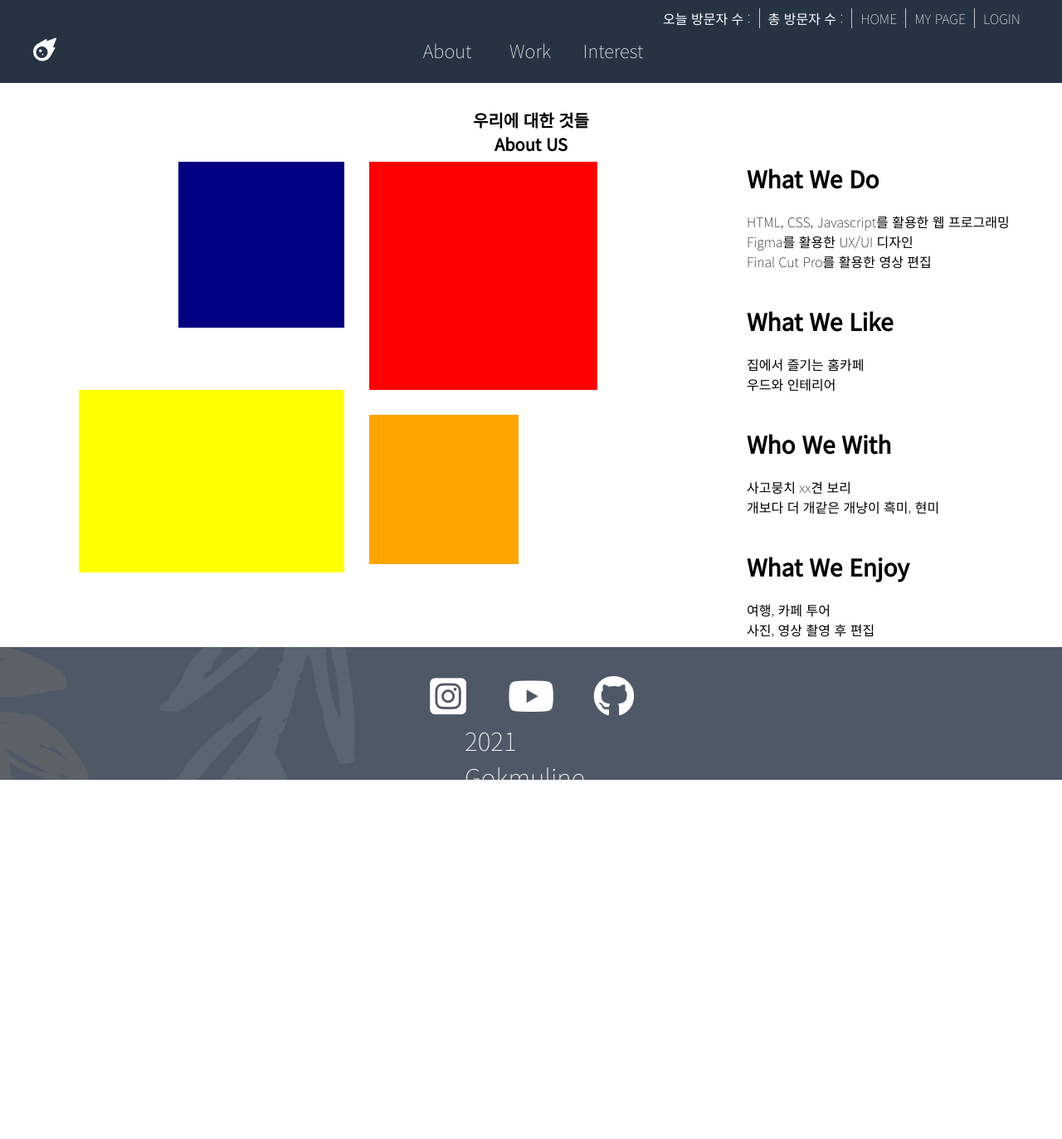
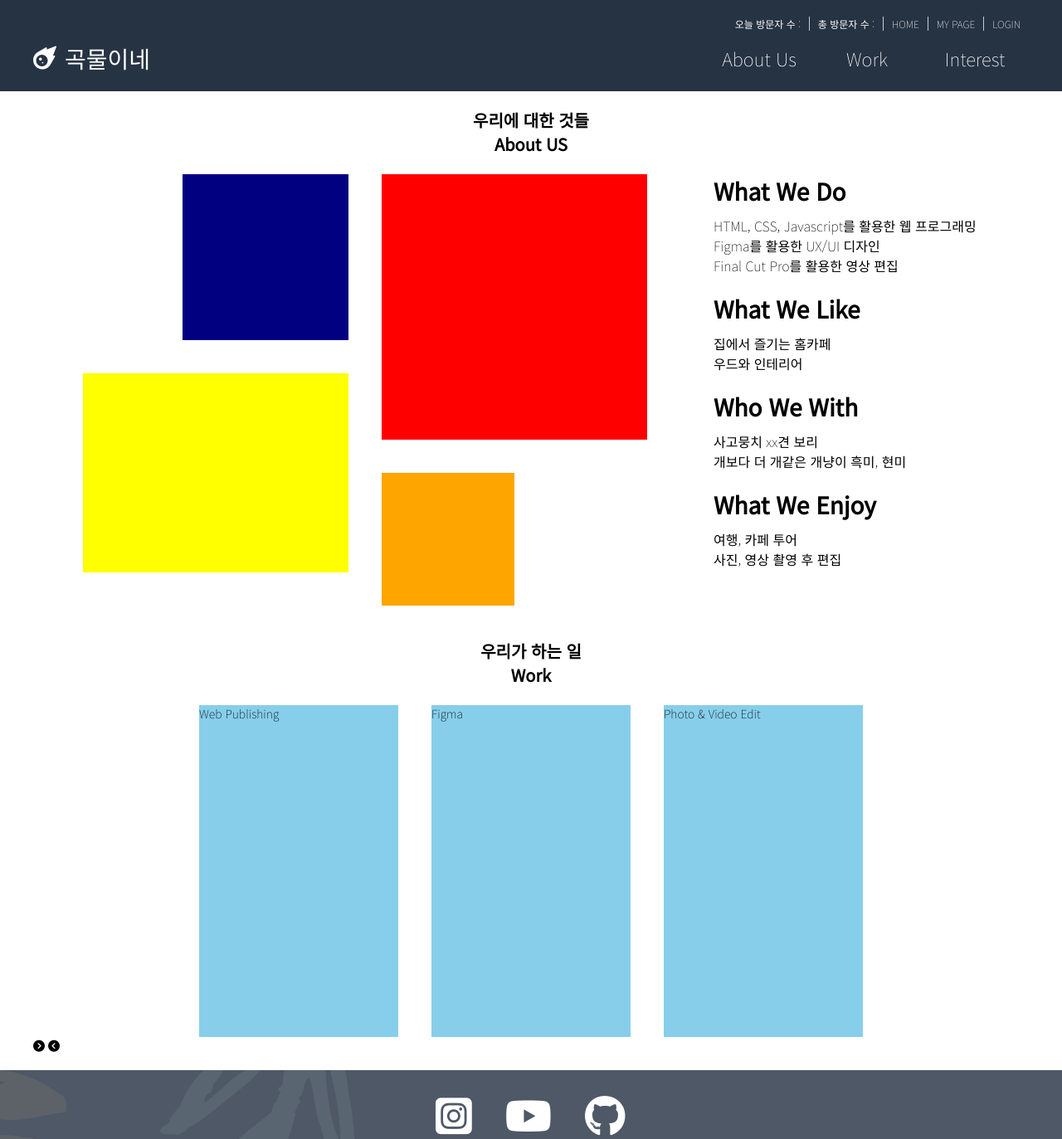
Before and after one commit to gokmuli/gokmuli, a plain HTML site: page index.html in a window 1280 px wide. Shown: the top 1373 px of the page at 83% size. Before the commit the page ends 958 px from the top, so only its background shows below. Drawn offline with Linux system fonts and the light colour scheme; a script that the page names is missing.

Commit message:
scetion_two / header, footer edit

```diff
--- a/css/footer.css
+++ b/css/footer.css
@@ -1,6 +1,6 @@
 footer {
   width: 100%;
-  height: 160px;
+  height: 150px;
   background: url(../image/backbg.png);
 }
 
@@ -12,20 +12,29 @@ footer {
 }
 
 .contact_links {
-  width: 300px;
-  height: 60px;
+  width: 1200px;
+  height: 50px;
+  padding: 10px 0;
+}
+
+.contact_links ul {
+  width: 270px;
+  height: 50px;
   margin: 0 auto;
 }
 
-.contact_links a {
-  width: 100px;
-  height: 60px;
+.contact_links li {
+  margin: 0 20px;
   float: left;
-  font-size: 50px;
   text-align: center;
 }
 
+.contact_links a {
+  /* font-size: 40px; */
+}
+
 .contact_links i {
+  font-size: 50px;
   color: var(--color-white);
   transition: all var(--animation-duration) ease;
 }
@@ -38,16 +47,14 @@ footer {
 .contact_description {
   width: 1200px;
   height: 30px;
-  margin-top: 10px;
+  margin: 20px auto 10px;
 }
 
 .contact_description .text {
-  width: 160px;
-  height: 30px;
-  margin: 0 auto;
+  text-align: center;
 }
 
 .contact_description p {
   color: var(--color-white);
-  font-size: 30px;
+  font-size: 20px;
 }
--- a/css/header.css
+++ b/css/header.css
@@ -1,20 +1,21 @@
 header {
   width: 100%;
-  height: 100px;
+  height: 110px;
   background: var(--color-navy);
 }
 
 /* 유틸 */
 .util_menu {
   width: 1200px;
-  height: 30px;
+  height: 40px;
   margin: 0 auto;
 }
 
 .util {
   width: 1200px;
   height: 20px;
-  padding-top: 10px;
+  padding-top: 20px;
+  margin-bottom: 10px;
 }
 
 .utilMenu {
@@ -26,7 +27,7 @@ header {
   border-right: 1px solid #ccc;
   padding: 0 10px;
   color: var(--color-white);
-  font-size: var(--font-small);
+  font-size: 12px;
 }
 
 .utilMenu li:last-child {
@@ -52,7 +53,7 @@ header {
 .header_in .logo {
   float: left;
   font-size: var(--font-medium);
-  width: 100px;
+  width: 150px;
   height: 60px;
 }
 
@@ -73,12 +74,12 @@ header {
 
 .header_in .menu li {
   float: left;
-  width: 100px;
+  width: 130px;
 }
 
 .header_in .menu li a {
   display: block;
-  width: 80px;
+  width: 130px;
   height: 60px;
   line-height: 60px;
   margin: 0 auto;
--- a/css/index.css
+++ b/css/index.css
@@ -48,7 +48,6 @@ body {
 
 a {
   text-decoration: none;
-  color: var(--color-white);
 }
 
 /* 메인 페이지 < section */
@@ -60,15 +59,13 @@ section {
 .section_one {
   width: 1200px;
   height: 620px;
-  margin: 10px auto;
-  padding: 20px;
-  /* background: pink; */
+  margin: 20px auto;
 }
 
 .section_one_title {
   width: 1200px;
-  height: 50px;
-  margin-bottom: 15px;
+  height: 60px;
+  margin-bottom: 20px;
 }
 
 .section_one_title h3 {
@@ -77,58 +74,101 @@ section {
 }
 
 .section_one_left {
-  width: 750px;
-  height: 540px;
+  width: 800px;
+  height: 520px;
   float: left;
-  /* background: white; */
 }
 
-.section_one_left li {
+.left_box {
   float: left;
+  width: 380px;
+  height: 520px;
 }
 
 .s_o_l_box1 {
   width: 200px;
   height: 200px;
   background: navy;
-  margin-left: 175px;
+  margin-left: 180px;
 }
 
 .s_o_l_box2 {
-  width: 275px;
-  height: 275px;
-  background: red;
-  margin-left: 30px;
+  width: 320px;
+  height: 240px;
+  background: yellow;
+  margin: 40px 0 0 60px;
+}
+
+.right_box {
+  float: right;
+  width: 380px;
+  height: 520px;
+  margin-left: 40px;
 }
 
 .s_o_l_box3 {
   width: 320px;
-  height: 220px;
-  background: yellow;
-  margin-left: 55px;
-  margin-bottom: 50px;
+  height: 320px;
+  background: red;
 }
 
 .s_o_l_box4 {
-  width: 180px;
-  height: 180px;
+  width: 160px;
+  height: 160px;
   background: orange;
-  margin-top: 30px;
-  margin-left: 30px;
+  margin-top: 40px;
 }
 
 .section_one_right {
   float: right;
-  width: 340px;
+  width: 380px;
+  height: 520px;
+  margin-left: 20px;
 }
 
 .section_one_right h4 {
   font-weight: bold;
   font-size: var(--font-medium);
-  margin-bottom: 20px;
+  margin-bottom: 10px;
 }
 
 .section_one_right p {
   font-size: var(--font-small);
-  margin-bottom: 40px;
+  margin-bottom: 20px;
 }
+
+/* 메인 페이지 < section_two */
+.section_two {
+  width: 1200px;
+  height: 500px;
+  margin: 20px auto;
+}
+
+.section_two_title {
+  width: 1200px;
+  height: 60px;
+  margin-bottom: 20px;
+}
+
+.section_two_title h3 {
+  font-size: var(--font-regular);
+  text-align: center;
+}
+
+.section_two_workitem {
+  width: 1200px;
+  height: 420px;
+}
+
+.section_two_workitem ul {
+  width: 840px;
+  margin: 0 auto;
+}
+
+.section_two_workitem li {
+  width: 240px;
+  height: 400px;
+  float: left;
+  margin: 0 20px;
+  background: skyblue;
+}
--- a/index.html
+++ b/index.html
@@ -48,20 +48,23 @@
 
 <!-- section -->
         <section id="section">
+<!-- section_one -->
             <div class="section_one">
                 <div class="section_one_title">
                     <h3>우리에 대한 것들</h3>
                     <h3>About US</h3>
                 </div>
-                <div class="section_one_left">
-                    <ul class="clear">
+                <div class="section_one_left clear">
+                    <ul class="left_box clear">
                         <li class="s_o_l_box1"></li>
                         <li class="s_o_l_box2"></li>
+                    </ul>
+                    <ul class="right_box clear">
                         <li class="s_o_l_box3"></li>
                         <li class="s_o_l_box4"></li>
                     </ul>
                 </div>
-                <div class="section_one_right">
+                <div class="section_one_right clear">
                     <h4>What We Do</h4>
                     <p>HTML, CSS, Javascript를 활용한 웹 프로그래밍<br>
                         Figma를 활용한 UX/UI 디자인<br>
@@ -81,21 +84,74 @@
                     </p>
                 </div>
             </div>
+<!-- section_one -->
+            <div class="section_two">
+                <div class="section_one_title">
+                    <h3>우리가 하는 일</h3>
+                    <h3>Work</h3>
+                </div>
+                <div class="section_two_workitem">
+                    <ul class="clear">
+                        <li>
+                            <a href="#">
+                                <span class="workitem_title">Web Publishing</span>
+                                <div class="wokritem_img"></div>
+                            </a>
+                        </li>
+                        <li>
+                            <a href="#">
+                                <span class="workitem_title">Figma</span>
+                                <div class="wokritem_img"></div>
+                            </a>
+                        </li>
+                        <li>
+                            <a href="#">
+                                <span class="workitem_title">Photo & Video Edit</span>
+                                <div class="wokritem_img"></div>
+                            </a>
+                        </li>
+                        <!-- <li>
+                            <a href="#">
+                                <span class="workitem_title">Home Cafe</span>
+                                <div class="wokritem_img"></div>
+                            </a>
+                        </li>
+                        <li>
+                            <a href="#">
+                                <span class="workitem_title">반려동물 케어</span>
+                                <div class="wokritem_img"></div>
+                            </a>
+                        </li> -->
+                    </ul>
+                    <div class="section_two_work_btn">
+                        <i class="fas fa-chevron-circle-right"></i>
+                        <i class="fas fa-chevron-circle-left"></i>
+                    </div>
+                </div>
+            </div>
         </section>
 
 <!-- footer -->
         <footer id="footer">
             <div class="foot">
                 <div class="contact_links">
+                    <ul class="clear">
+                        <li>
                             <a href="https://www.instagram.com/cereal_latte/" target="_blank">
                                 <i class="fab fa-instagram-square"></i>
                             </a>
+                        </li>
+                        <li>
                             <a href="https://www.youtube.com/channel/UCDvwNHGho5gMDkJuJN5WHHA" target="_blank">
                                 <i class="fab fa-youtube"></i>
                             </a>
+                        </li>
+                        <li>
                             <a href="https://github.com/gokmuli/gokmuline" target="_blank">
                                 <i class="fab fa-github"></i>
                             </a>
+                        </li>
+                    </ul>
                 </div>
                 <div class="contact_description">
                     <p class="text">2021 Gokmuline</p>
```
Lines whose indentation alone changed are shown as unchanged.
